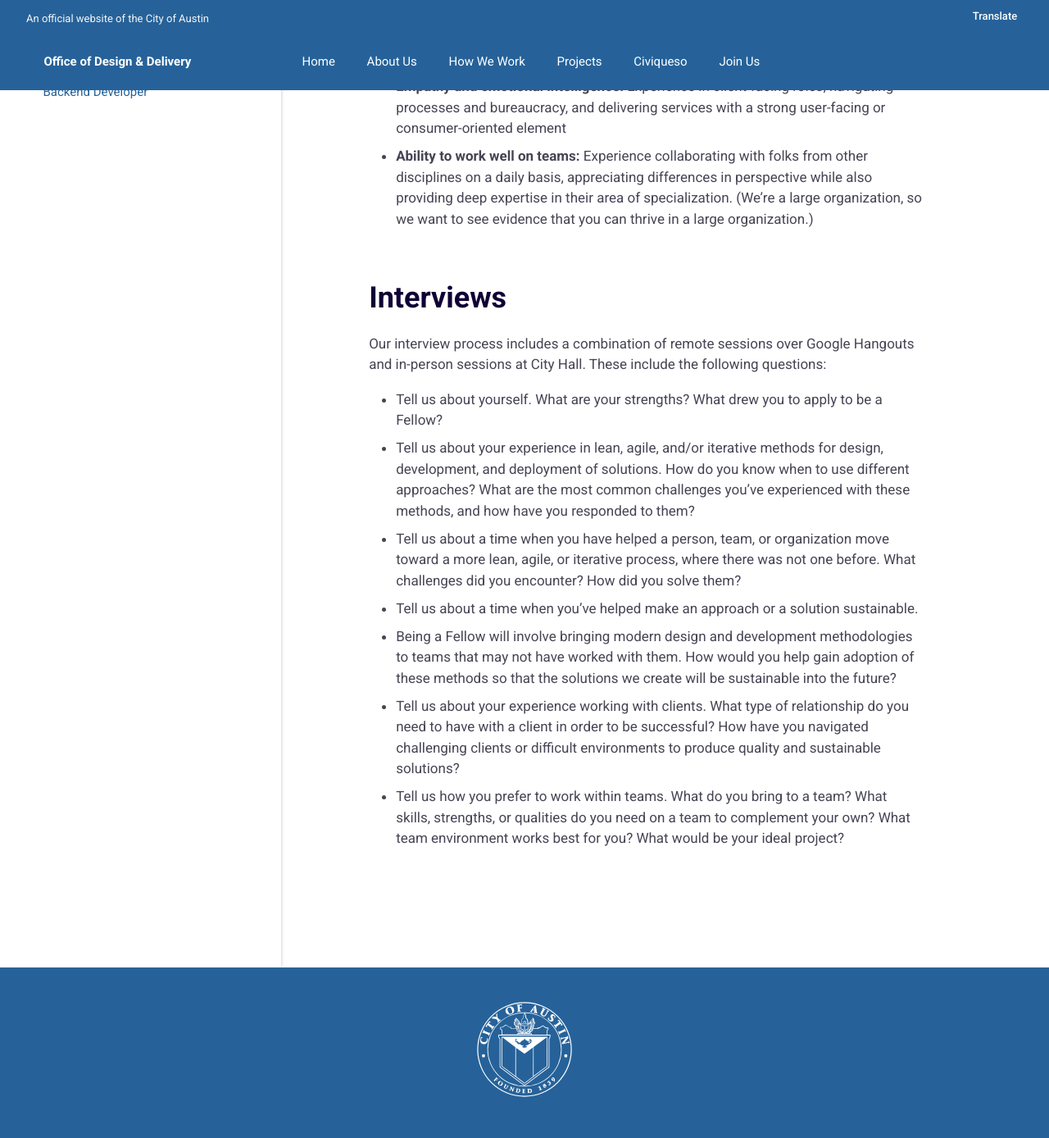
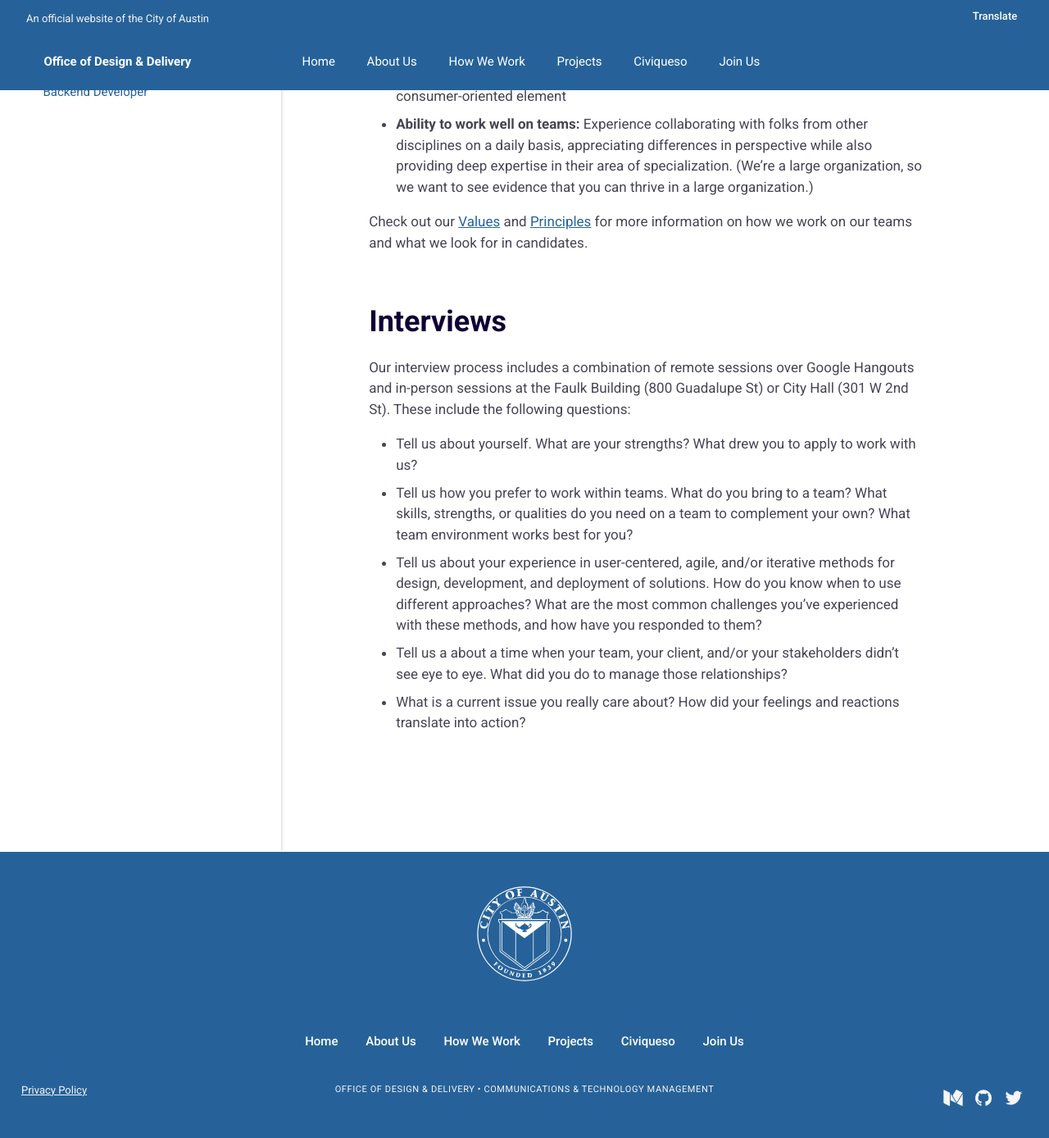
Before and after one commit to opensavannah/ProjectResilience, a Jekyll site: the page built from _jobs/information/application-process.md, in a window 1280 px wide and 1400 px high, scrolled down 557 px. Shown: the top 1388 px of the window at 82% size. Built offline with Jekyll 4.4.1, drawn with Linux system fonts in a browser that asks for light colours; some of the changed text lies outside the part shown.

Commit message:
update interview questions

```diff
--- a/_jobs/information/application-process.md
+++ b/_jobs/information/application-process.md
@@ -1,6 +1,6 @@
 ---
 title: Application Process
-lede_markdown: We review all applications on a rolling basis, which means that your chances of getting selected are highest if you apply early. Based on the resume, essays, and work samples in each application, we select top candidates for interviews.
+lede_markdown: We review all applications on a rolling basis, so your chances of getting selected are highest if you apply early. Based on the resume, essays, and work samples in each application, we select top candidates for interviews.
 ---
 
 As we review applications, we consider the following areas:
@@ -10,15 +10,14 @@ As we review applications, we consider the following areas:
 * **Empathy and emotional intelligence:** Experience in client-facing roles, navigating processes and bureaucracy, and delivering services with a strong user-facing or consumer-oriented element
 * **Ability to work well on teams:** Experience collaborating with folks from other disciplines on a daily basis, appreciating differences in perspective while also providing deep expertise in their area of specialization.  (We’re a large organization, so we want to see evidence that you can thrive in a large organization.)
 
+Check out our [Values](/how-we-work/#values) and [Principles](/how-we-work/) for more information on how we work on our teams and what we look for in candidates.
+
+
 ## Interviews
-Our interview process includes a combination of remote sessions over Google Hangouts and in-person sessions at City Hall. These include the following questions:
+Our interview process includes a combination of remote sessions over Google Hangouts and in-person sessions at the Faulk Building (800 Guadalupe St) or City Hall (301 W 2nd St). These include the following questions:
 
-* Tell us about yourself. What are your strengths? What drew you to apply to be a Fellow?
-* Tell us about your experience in lean, agile, and/or iterative methods for design, development, and deployment of solutions. How do you know when to use different approaches? What are the most common challenges you've experienced with these methods, and how have you responded to them?
-* Tell us about a time when you have helped a person, team, or organization move toward a more lean, agile, or iterative process, where there was not one before. What challenges did you encounter? How did you solve them?
-* Tell us about a time when you've helped make an approach or a solution sustainable.
-* Being a Fellow will involve bringing modern design and development methodologies to teams that may not have worked with them. How would you help gain adoption of these methods so that the solutions we create will be sustainable into the future?
-* Tell us about your experience working with clients. What type of relationship do you need to have with a client in order to be successful?
-How have you navigated challenging clients or difficult environments to produce quality and sustainable solutions?
+* Tell us about yourself. What are your strengths? What drew you to apply to work with us?
 * Tell us how you prefer to work within teams. What do you bring to a team? What skills, strengths, or qualities do you need on a team to complement your own? What team environment works best for you?
-What would be your ideal project?
+* Tell us about your experience in user-centered, agile, and/or iterative methods for design, development, and deployment of solutions. How do you know when to use different approaches? What are the most common challenges you've experienced with these methods, and how have you responded to them?
+* Tell us a about a time when your team, your client, and/or your stakeholders didn’t see eye to eye. What did you do to manage those relationships?
+* What is a current issue you really care about? How did your feelings and reactions translate into action?
```
